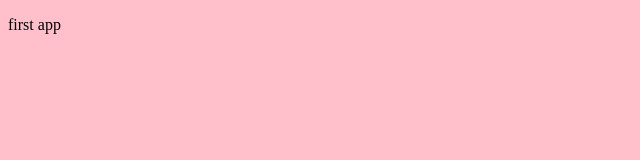
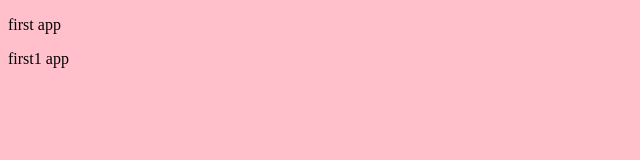
Before and after one commit to KKLUNG/KKLUNG, a plain HTML site: page index.html in a window 1280 px wide. Shown: the full height of the page, 0-640 px from the left. Drawn offline with Linux system fonts and the light colour scheme.

Commit message:
新增一個p

```diff
--- a/index.html
+++ b/index.html
@@ -14,6 +14,7 @@
 
 <body>
     <p>first app</p>
+    <p>first1 app</p>
 </body>
 
 </html>
```
